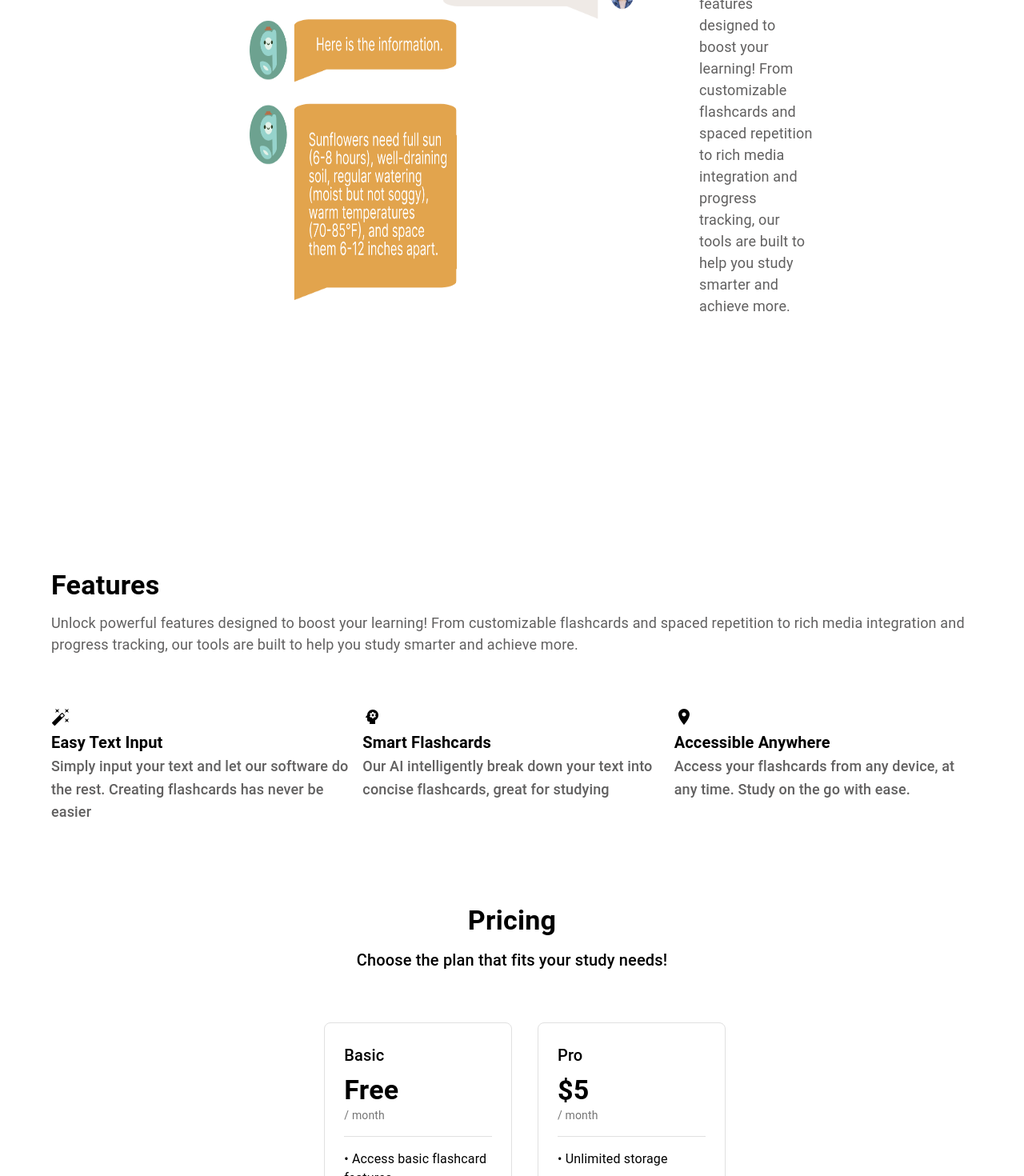
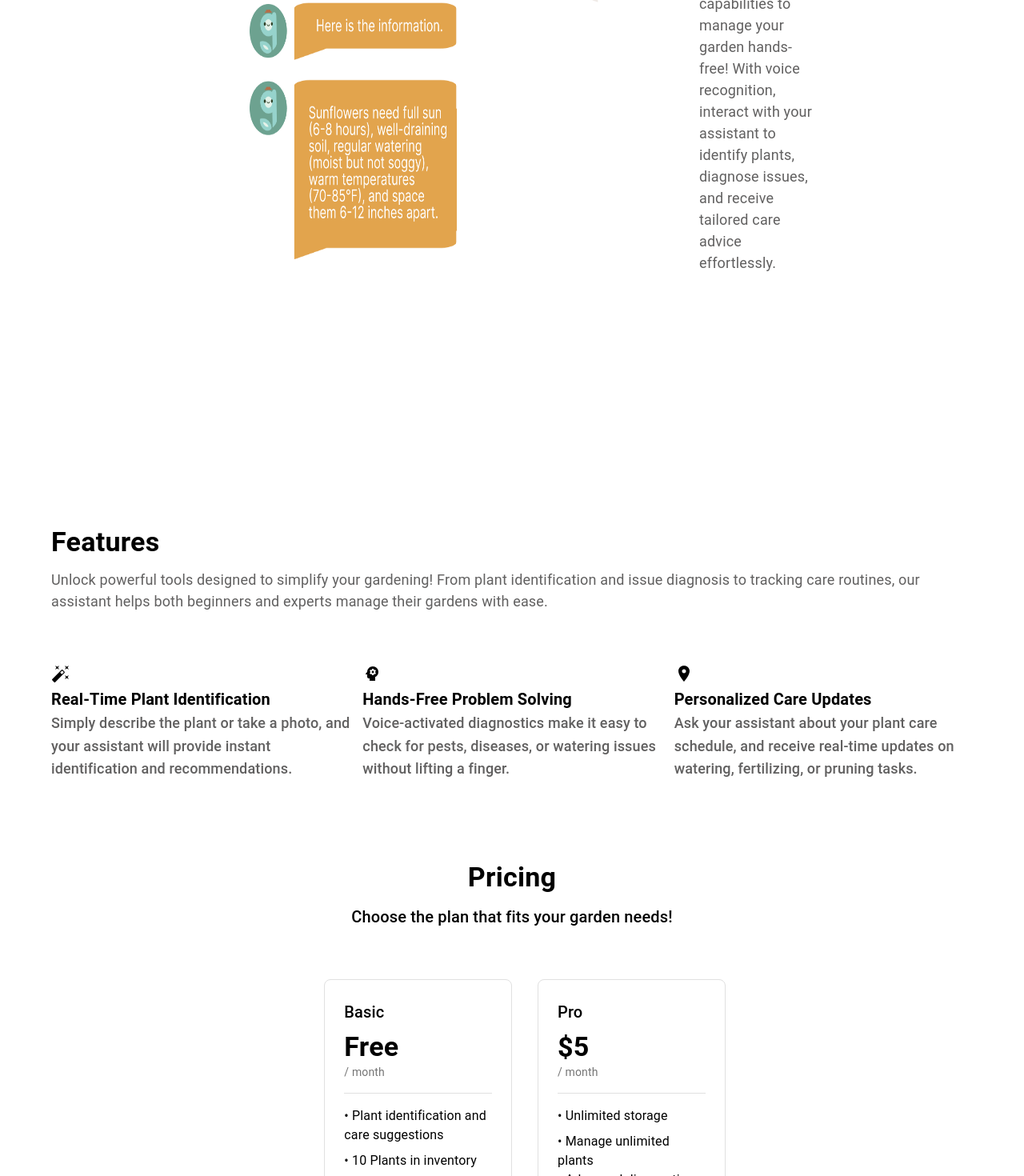
Before and after one commit to lallalamin/Gardenia-Ai, a Next.js app: page / in a window 1280 px wide. Shown: the part 1330-2800 px from the top of the page at 80% size. Built offline with nearby package versions, Linux system fonts and the light colour scheme; no server answers.

Commit message:
fix some ui and word on home page

```diff
--- a/app/globals.css
+++ b/app/globals.css
@@ -45,7 +45,7 @@
 #header{
   width: 100%;
   height: 100vh;
-  background-image: url(/bg.png);
+
   background-size: cover;
   background-position: center;
 }
--- a/app/page.js
+++ b/app/page.js
@@ -17,7 +17,7 @@ export default function Home() {
   <main>
     <NavBar/>
       <Head>
-        <title>BrainCards</title>
+        <title>GardeniaAi</title>
         <meta name="description" content="Create flashcard from your text"></meta>
       </Head>
       <div id='header' style={{ height: '100vh', display: 'flex', justifyContent: 'space-around', alignItems: 'center', backgroundColor: '#2D5652' }}>
@@ -30,10 +30,10 @@ export default function Home() {
               Your Smart Garden Guide for Healthier, Happier Plants.
             </Typography>
           </div>
-          <Button className="button-white" variant="contained" color="primary" sx={{ mt: 2, mr: 2, backgroundColor: 'white', color: 'black', fontWeight: 600, borderRadius: '10px', padding: '5px 15px 5px 15px', marginLeft: '10px','&:hover': {backgroundColor: '#e2e2e2',}, }} href="/generate">
+          <Button className="button-white" variant="contained" color="primary" sx={{ mt: 2, mr: 2, backgroundColor: 'white', color: 'black', fontWeight: 600, borderRadius: '10px', padding: '5px 15px 5px 15px', marginLeft: '10px','&:hover': {backgroundColor: '#e2e2e2',}, }} href="/generate" >
             Get Started
           </Button>
-          <Button className="button-blue" variant="outlined" color="primary" sx={{ mt: 2, backgroundColor: '#2E46CD', color: 'white', fontWeight: 600, borderRadius: '10px', padding: '5px 15px 5px 15px', marginLeft: '10px','&:hover': {backgroundColor: '#1565C0',}, }}>
+          <Button className="button-blue" variant="outlined" color="primary" sx={{ mt: 2, backgroundColor: '#2D5652', color: 'white', fontWeight: 600, borderRadius: '10px', padding: '5px 15px 5px 15px', marginLeft: '10px','&:hover': {backgroundColor: '#1565C0',}, }}>
             Learn More
           </Button>
         </Box>
@@ -59,9 +59,9 @@ export default function Home() {
               Talk with your personal assistant
             </Typography>
             <Typography sx={{ fontSize: '18px', color: '#616060', marginBottom: '65px' }}>
-              Unlock powerful features designed to boost your learning! From customizable flashcards
-              and spaced repetition to rich media integration and progress tracking, our tools are
-              built to help you study smarter and achieve more.
+            Unlock powerful capabilities to manage your garden hands-free! With voice
+            recognition, interact with your assistant to identify plants, diagnose issues,
+            and receive tailored care advice effortlessly.
             </Typography>
           </div>
         </Container>
@@ -72,36 +72,36 @@ export default function Home() {
           <Typography  sx={{ fontWeight: 600 }} variant="h4" component="h2" gutterBottom>Features</Typography>
           <Typography sx={{ fontSize: '18px', color: '#616060', marginBottom: '65px'}}>
                 {' '}
-                Unlock powerful features designed to boost your learning! From customizable flashcards
-                and spaced repetition to rich media integration and progress tracking, our tools are
-                built to help you study smarter and achieve more.
+                Unlock powerful tools designed to simplify your gardening! From plant identification and issue
+                diagnosis to tracking care routines, our assistant helps both beginners and experts manage their
+                gardens with ease.
           </Typography>
           <Grid container spacing={2}>
             <Grid item xs={12} md={4}>
               <AutoFixHighIcon></AutoFixHighIcon>
-              <Typography variant="h6" sx={{ fontWeight: 750 }}>Easy Text Input</Typography>
+              <Typography variant="h6" sx={{ fontWeight: 750 }}>Real-Time Plant Identification</Typography>
               <Typography variant="h6" sx={{ fontSize: '18px', color: '#616060'  }}>
                 {' '}
-                Simply input your text and let our software do the rest.
-                Creating flashcards has never be easier
+                Simply describe the plant or take a photo, and your assistant will
+                provide instant identification and recommendations.
               </Typography>
             </Grid>
             <Grid item xs={12} md={4}>
               <PsychologyIcon></PsychologyIcon>
-              <Typography variant="h6" sx={{ fontWeight: 750 }}>Smart Flashcards</Typography>
+              <Typography variant="h6" sx={{ fontWeight: 750 }}>Hands-Free Problem Solving</Typography>
               <Typography variant="h6" sx={{ fontSize: '18px', color: '#616060'  }}>
                 {' '}
-                Our AI intelligently break down your text into concise
-                flashcards, great for studying
+                Voice-activated diagnostics make it easy to check for pests, diseases,
+                or watering issues without lifting a finger.
               </Typography>
             </Grid>
             <Grid item xs={12} md={4}>
               <PlaceIcon></PlaceIcon>
-              <Typography variant="h6" sx={{ fontWeight: 750 }}>Accessible Anywhere</Typography>
+              <Typography variant="h6" sx={{ fontWeight: 750 }}>Personalized Care Updates</Typography>
               <Typography variant="h6" sx={{ fontSize: '18px', color: '#616060'  }}>
                 {' '}
-                Access your flashcards from any device, at any time.
-                Study on the go with ease.
+                Ask your assistant about your plant care schedule, and receive real-time
+                updates on watering, fertilizing, or pruning tasks.
               </Typography>
             </Grid>
           </Grid>
@@ -113,14 +113,14 @@ export default function Home() {
         Pricing
       </Typography>
       <Typography variant="h6" component="h2" sx={{ marginBottom: '30px' }}>
-        Choose the plan that fits your study needs!
+        Choose the plan that fits your garden needs!
       </Typography>
       <Grid container spacing={4} justifyContent="center" sx={{maxWidth: '800px', margin: '0 auto'}}>
         <Grid item xs={12} sm={6} md={4}>
           <Box
             sx={{
               width: '100%',
-              height: 350,
+              height: 400,
               p: 3,
               border: '1px solid',
               borderColor: 'grey.300',
@@ -143,15 +143,15 @@ export default function Home() {
               </Typography>
               <Divider sx={{ my: 2 }} />
               <Typography variant="body1" sx={{ mb: 1 }}>
-                • Access basic flashcard features
+                • Plant identification and care suggestions
               </Typography>
-              <Typography variant="body1">• Limited storage</Typography>
+              <Typography variant="body1">• 10 Plants in inventory</Typography>
             </div>
             <Button
               variant="contained"
               sx={{
                 mt: 2,
-                backgroundColor: '#FFCDD2',
+                backgroundColor: '#96D3CC',
                 color: '#000',
                 '&:hover': {
                   backgroundColor: '#FFABAB',
@@ -166,7 +166,7 @@ export default function Home() {
           <Box
             sx={{
               width: '100%',
-              height: 350,
+              height: 400,
               p: 3,
               border: '1px solid',
               borderColor: 'grey.300',
@@ -191,7 +191,8 @@ export default function Home() {
               <Typography variant="body1" sx={{ mb: 1 }}>
                 • Unlimited storage
               </Typography>
-              <Typography variant="body1">• Unlimited flashcard</Typography>
+              <Typography variant="body1">• Manage unlimited plants</Typography>
+              <Typography variant="body1">• Advanced diagnostics for plant issues</Typography>
               <Typography variant="body1">• Priority support</Typography>
             </div>
             <Button
@@ -199,7 +200,7 @@ export default function Home() {
               sx={{
                 mt: 2,
                 fontSize: '12px',
-                backgroundColor: '#1E88E5',
+                backgroundColor: '#2D5652',
                 color: '#FFF',
                 '&:hover': {
                   backgroundColor: '#1565C0',
--- a/components/Footer.jsx
+++ b/components/Footer.jsx
@@ -7,12 +7,12 @@ import YouTubeIcon from '@mui/icons-material/YouTube';
 
 export default function Footer() {
     return (
-        <AppBar position="static" className="nav-bar" sx={{ backgroundColor:'white'}}>
+        <AppBar position="static" className="nav-bar" sx={{ backgroundColor:'#2D5652'}}>
             <Toolbar className="tool-bar">
                 <div style={{ display: 'flex', alignItems: 'center' }}>
                     <img src="\logo.png" width="50px"></img>
                     <Typography className="logo-title" component="a" href="/" variant="h6" sx={{  textDecoration: 'none', color: 'white', paddingLeft: '10px'}}>
-                        BrainCards
+                        GardeniaAI
                     </Typography>
                 </div>
                 <div className="footer-right">
--- a/components/NavBar.jsx
+++ b/components/NavBar.jsx
@@ -19,8 +19,8 @@ export default function CustomAppBar() {
                 </div>
                 <div>
                     <SignedOut>
-                        <Button color="inherit" href="/sign-up" className="button-white" sx={{ mr: 2, backgroundColor: 'white', color: 'black', fontWeight: 600, borderRadius: '10px', padding: '5px 15px 5px 15px', marginLeft: '10px','&:hover': {backgroundColor: '#e2e2e2',}, }}>Sign Up</Button>
-                        <Button color="inherit" href="/sign-in" className="button-blue" sx={{ mr: 2, backgroundColor: '#2E46CD', color: 'white', fontWeight: 600, borderRadius: '10px', padding: '5px 15px 5px 15px', marginLeft: '10px','&:hover': {backgroundColor: '#1565C0',}, }}>Login</Button>
+                        <Button color="inherit" href="/sign-up" className="button-white" sx={{ mr: 2, backgroundColor: 'white', color: 'black', fontWeight: 600, borderRadius: '50px', padding: '5px 15px 5px 15px', marginLeft: '10px','&:hover': {backgroundColor: '#e2e2e2',}, }}>Sign Up</Button>
+                        <Button color="inherit" href="/sign-in" className="button-blue" sx={{ mr: 2, backgroundColor: '#E5F2E9', color: 'black', fontWeight: 600, borderRadius: '50px', padding: '5px 15px 5px 15px', marginLeft: '10px','&:hover': {backgroundColor: '#1565C0',}, }}>Login</Button>
                     </SignedOut>
                     <SignedIn>
                     <Button color="inherit" href="/generate"  sx={{ mr: 2, border:'1px solid black', backgroundColor: 'white', color: 'black', fontWeight: 600, borderRadius: '10px', padding: '5px 15px 5px 15px', marginLeft: '10px','&:hover': {backgroundColor: '#e2e2e2',}, }}>Generate</Button>
```
